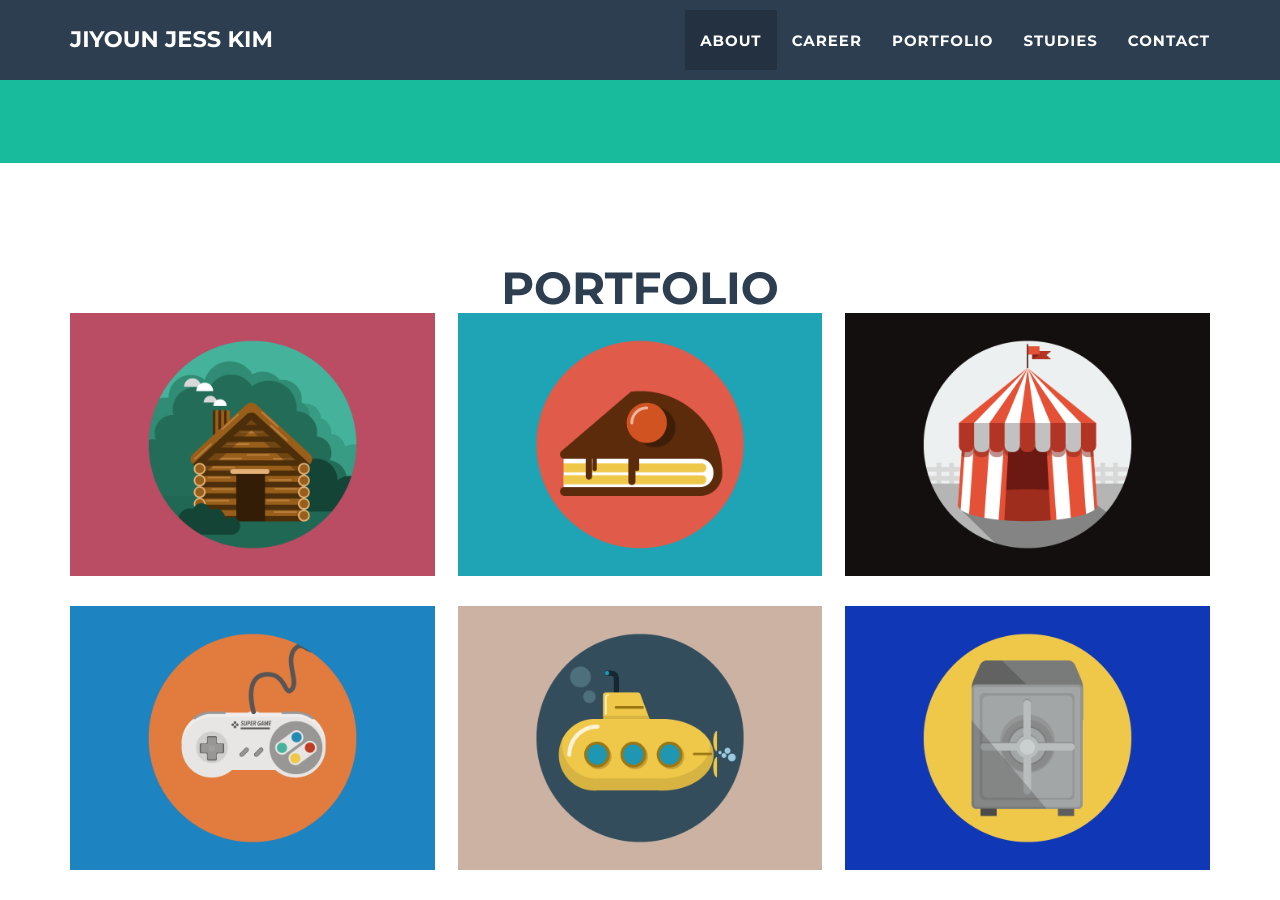
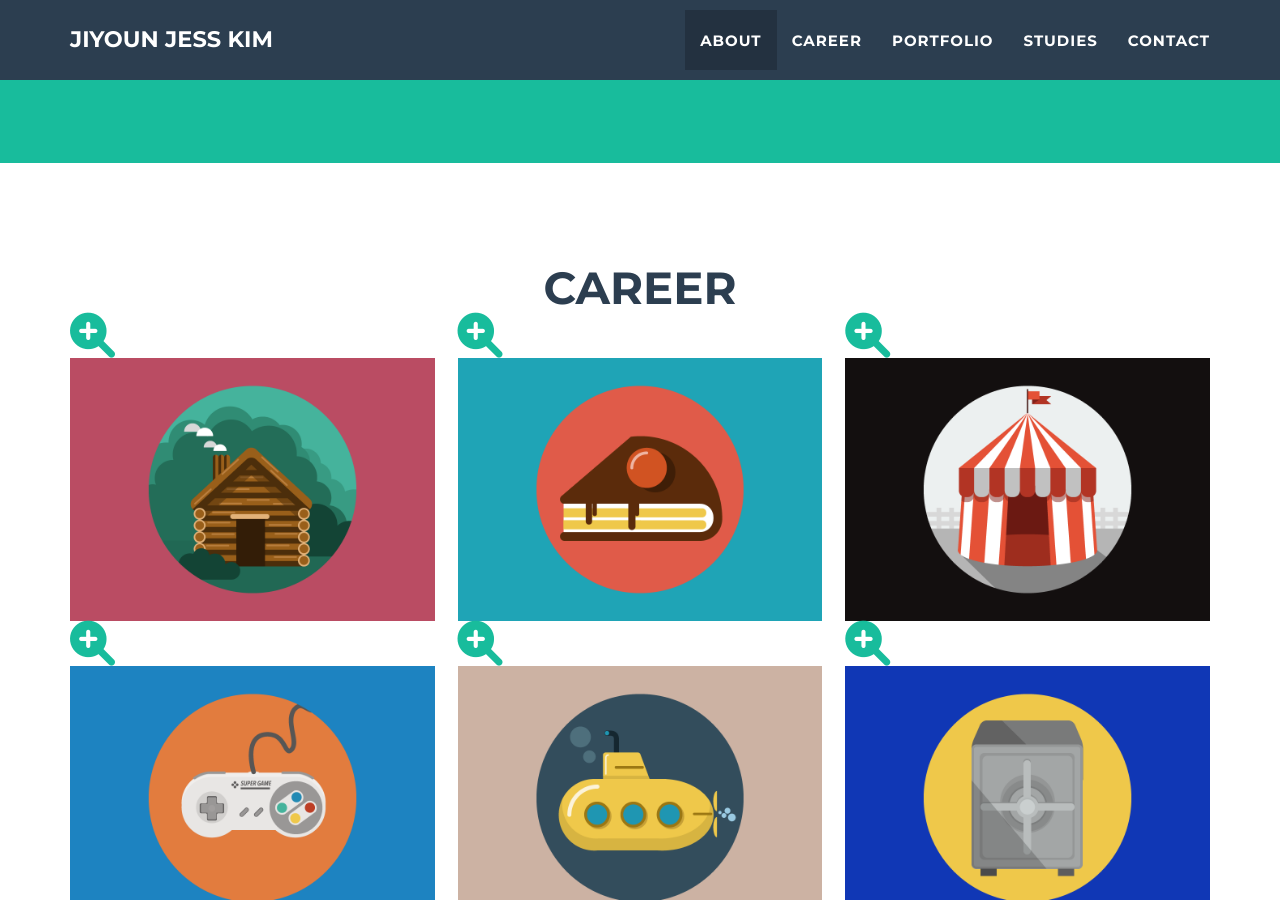
Before and after one commit to kim-ji-youn/kim-ji-youn.github.io, a Jekyll site: the page built from _posts/2014-07-18-project-1.markdown, in a window 1280 px wide and 900 px high, scrolled down 1695 px. Built offline with Jekyll 4.4.1, drawn with Linux system fonts in a browser that asks for light colours.

Commit message:
add career page

```diff
--- a/_layouts/default.html
+++ b/_layouts/default.html
@@ -6,7 +6,7 @@
   {% include nav.html %}
   {% include header.html %}
   {% include about.html %}
-  {% include portfolio_grid.html %}
+  {% include career.html %}
   {% include portfolio_grid.html %}
   {% include portfolio_grid.html %}
 
```
